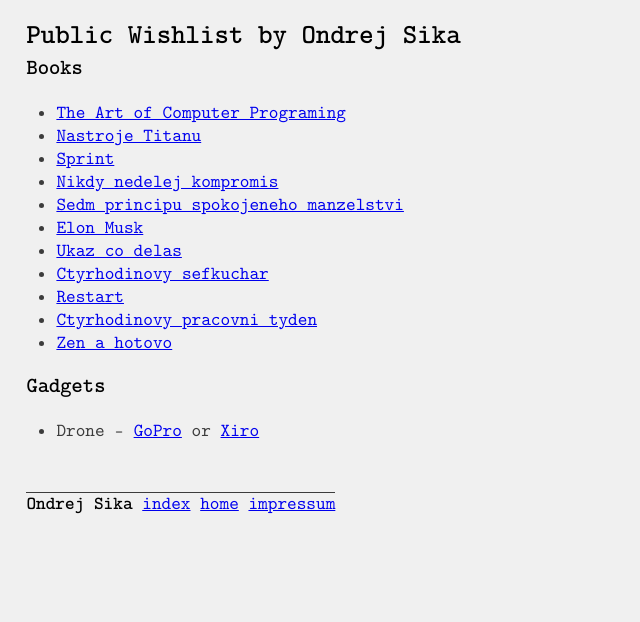
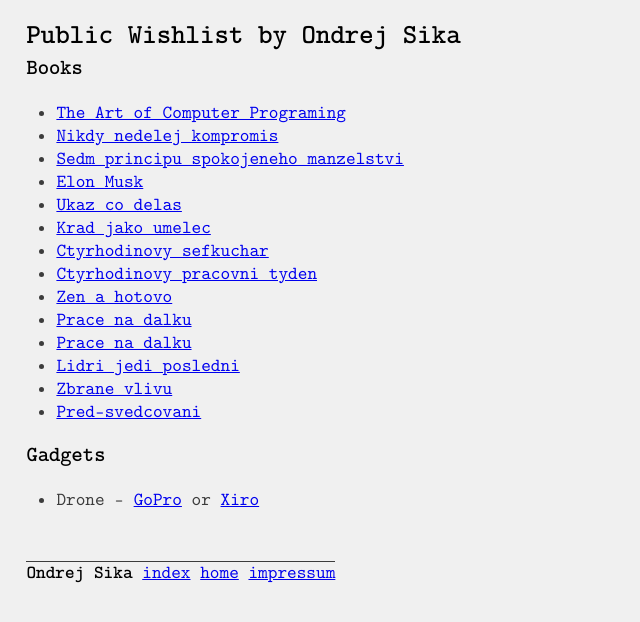
Before and after one commit to ondrejsika/ondrejsika.com, a Jekyll site: the page built from wishlist/index.md, in a window 1280 px wide. Shown: the top 622 px of the page, without its empty margins (0-640 px from the left). Built offline with Jekyll 4.4.1, drawn with Linux system fonts in a browser that asks for light colours; some web fonts are replaced; comment, search, counter and statistics services are not loaded.

Commit message:
wishlist - update

```diff
--- a/wishlist/index.md
+++ b/wishlist/index.md
@@ -9,16 +9,19 @@
 ### Books
 
 - [The Art of Computer Programing](https://www.amazon.com/Computer-Programming-Volumes-1-4A-Boxed/dp/0321751043)
-- [Nastroje Titanu](https://www.melvil.cz/kniha-nastroje-titanu/)
-- [Sprint](https://www.melvil.cz/kniha-sprint/)
 - [Nikdy nedelej kompromis](https://www.melvil.cz/kniha-nikdy-nedelej-kompromis/)
 - [Sedm principu spokojeneho manzelstvi](https://www.melvil.cz/kniha-sedm-principu-spokojeneho-manzelstvi/)
 - [Elon Musk](https://www.melvil.cz/kniha-elon-musk/)
 - [Ukaz co delas](https://www.melvil.cz/kniha-ukaz-co-delas/)
+- [Krad jako umelec](https://www.melvil.cz/kniha-krad-jako-umelec/)
 - [Ctyrhodinovy sefkuchar](https://www.melvil.cz/kniha-ctyrhodinovy-sefkuchar/)
-- [Restart](https://www.melvil.cz/kniha-restart/)
 - [Ctyrhodinovy pracovni tyden](https://www.melvil.cz/kniha-ctyrhodinovy-pracovni-tyden/)
 - [Zen a hotovo](https://www.melvil.cz/kniha-zen-a-hotovo/)
+- [Prace na dalku](https://www.melvil.cz/kniha-prace-na-dalku/)
+- [Prace na dalku](https://www.melvil.cz/kniha-prace-na-dalku/)
+- [Lidri jedi posledni](https://www.melvil.cz/kniha-lidri-jedi-posledni/)
+- [Zbrane vlivu](https://www.melvil.cz/kniha-zbrane-vlivu/)
+- [Pred-svedcovani](https://www.melvil.cz/kniha-pred-svedcovani/)
 
 
 ### Gadgets
```
